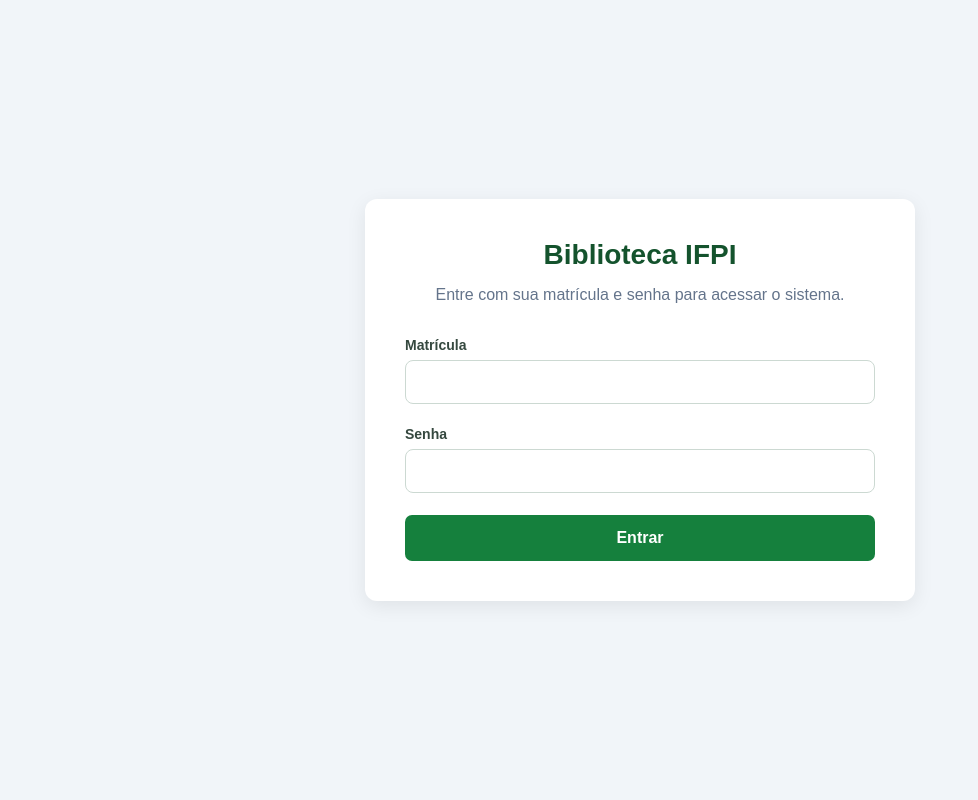
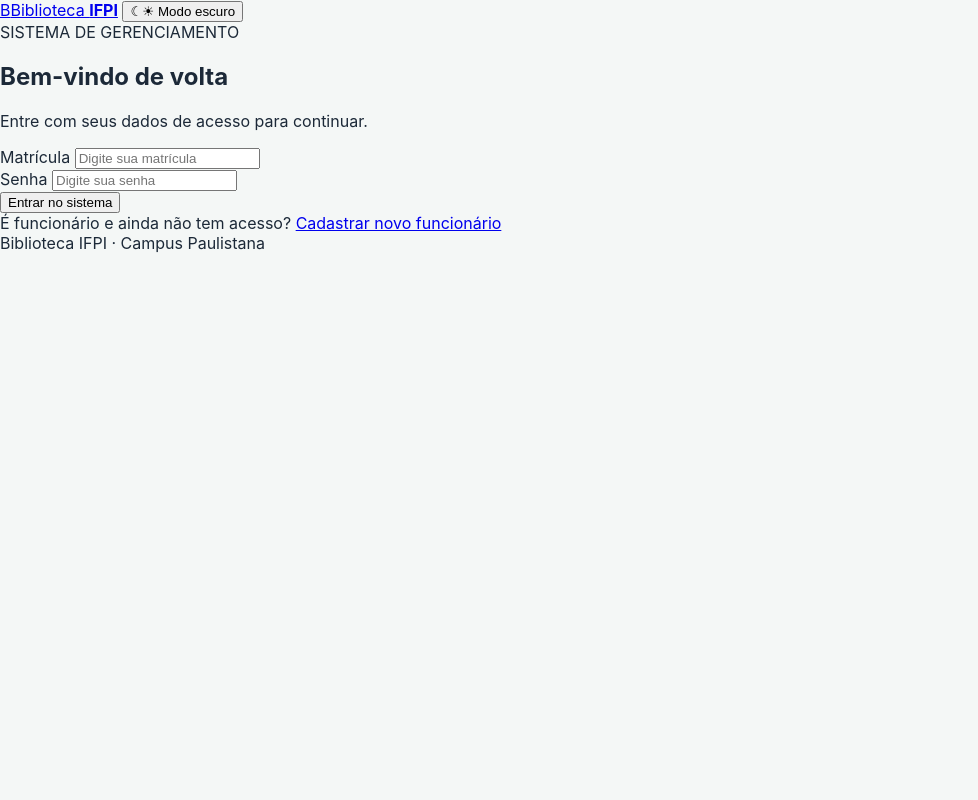
Before and after one commit to Diogohk/IFPI---BIBLIOTECA, a Flask app: page /login in a window 1280 px wide. Shown: the whole page, without its empty margins (0-978 px from the left). Run offline with Flask 3, Linux system fonts and the light colour scheme.

Commit message:
Moderniza login e adiciona atalho de cadastro

```diff
--- a/BIBLIOTECA - PROJETO/app/templates/login.html
+++ b/BIBLIOTECA - PROJETO/app/templates/login.html
@@ -1 +1,60 @@
-<!DOCTYPE html><html lang="pt-BR"><head><meta charset="UTF-8"><meta name="viewport" content="width=device-width, initial-scale=1"><title>Entrar | Biblioteca IFPI</title><link rel="stylesheet" href="{{ url_for('static', filename='css/base.css') }}"><link rel="stylesheet" href="{{ url_for('static', filename='css/forms.css') }}"></head><body><main class="container"><h1>Biblioteca IFPI</h1><p>Entre com sua matrícula e senha para acessar o sistema.</p>{% with messages = get_flashed_messages(with_categories=true) %}{% if messages %}{% for category, message in messages %}<p role="status" class="flash-message">{{ message }}</p>{% endfor %}{% endif %}{% endwith %}<form action="{{ url_for('login.entrar') }}" method="POST"><input type="hidden" name="csrf_token" value="{{ csrf_token() }}"><div class="form-group"><label for="matricula">Matrícula</label><input type="text" id="matricula" name="matricula" required autocomplete="username"></div><div class="form-group"><label for="senha">Senha</label><input type="password" id="senha" name="senha" required autocomplete="current-password"></div><button type="submit">Entrar</button></form></main></body></html>
+<!DOCTYPE html>
+<html lang="pt-BR">
+<head>
+  <meta charset="UTF-8">
+  <meta name="viewport" content="width=device-width, initial-scale=1">
+  <title>Entrar | Biblioteca IFPI</title>
+  <script>try{if(localStorage.getItem("biblioteca-ifpi-theme")==="dark"){document.documentElement.dataset.theme="dark";}}catch(e){}</script>
+  <link rel="stylesheet" href="{{ url_for('static', filename='css/base.css') }}">
+  <link rel="stylesheet" href="{{ url_for('static', filename='css/login.css') }}">
+</head>
+<body class="auth-page">
+  <main class="auth-layout">
+    <div class="auth-topbar">
+      <a class="auth-brand" href="{{ url_for('login.entrar') }}"><span class="auth-brand-mark">B</span><span>Biblioteca <strong>IFPI</strong></span></a>
+      <button class="auth-theme-toggle" id="theme-toggle" type="button" aria-label="Alternar modo escuro" aria-pressed="false">
+        <span class="theme-icon-moon" aria-hidden="true">☾</span><span class="theme-icon-sun" aria-hidden="true">☀</span>
+        <span class="theme-toggle-label">Modo escuro</span>
+      </button>
+    </div>
+
+    <section class="auth-card">
+      <div class="auth-heading">
+        <span class="auth-eyebrow">SISTEMA DE GERENCIAMENTO</span>
+        <h1>Bem-vindo de volta</h1>
+        <p>Entre com seus dados de acesso para continuar.</p>
+      </div>
+
+      {% with messages = get_flashed_messages(with_categories=true) %}
+        {% if messages %}
+          <div class="auth-messages" role="status">
+            {% for category, message in messages %}
+              <p class="auth-message auth-message-{{ category }}">{{ message }}</p>
+            {% endfor %}
+          </div>
+        {% endif %}
+      {% endwith %}
+
+      <form action="{{ url_for('login.entrar') }}" method="POST" class="auth-form">
+        <input type="hidden" name="csrf_token" value="{{ csrf_token() }}">
+        <div class="auth-field">
+          <label for="matricula">Matrícula</label>
+          <input type="text" id="matricula" name="matricula" required autocomplete="username" placeholder="Digite sua matrícula">
+        </div>
+        <div class="auth-field">
+          <label for="senha">Senha</label>
+          <input type="password" id="senha" name="senha" required autocomplete="current-password" placeholder="Digite sua senha">
+        </div>
+        <button class="auth-submit" type="submit">Entrar no sistema</button>
+      </form>
+
+      <div class="auth-register">
+        <span>É funcionário e ainda não tem acesso?</span>
+        <a href="{{ url_for('login.cadastrar') }}">Cadastrar novo funcionário</a>
+      </div>
+    </section>
+    <footer class="auth-footer">Biblioteca IFPI · Campus Paulistana</footer>
+  </main>
+  <script src="{{ url_for('static', filename='js/base.js') }}" defer></script>
+</body>
+</html>
```
